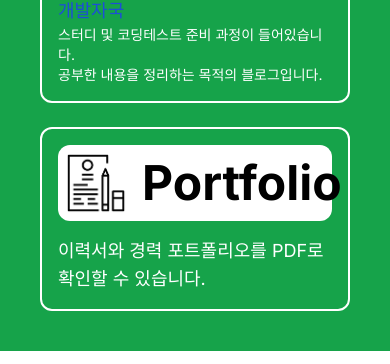
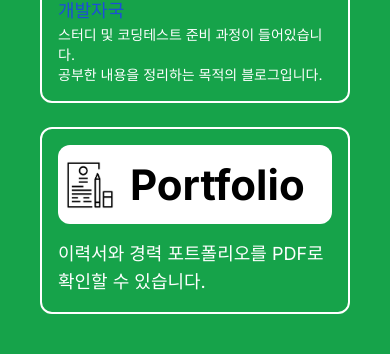
Before and after one commit to dhkang501/next-portfolio, a Next.js app: page / in a window 390 px wide. Shown: the part 4419-4783 px from the top of the page. Built offline with nearby package versions, Linux system fonts and the light colour scheme.

Commit message:
- 반응형 수정

```diff
--- a/components/templates/ArchivingSection.jsx
+++ b/components/templates/ArchivingSection.jsx
@@ -6,8 +6,8 @@ const ArchivingSection = () => {
     <section className="bg-green-600 text-white p-10">
       <div className="text-4xl md:text-6xl text-center mb-10 md:mb-20">💁‍♀️ ArchivingSection</div>
       <div className="flex flex-wrap gap-6 justify-center">
-        {/* Github */}
-        <div className="w-[380px] p-4 border-2 border-white rounded-xl">
+                {/* Github */}
+                <div className="w-[380px] p-4 border-2 border-white rounded-xl">
           <a href="https://github.com/dhkang501" className="block">
             <Image
               className="mb-4 bg-white rounded-xl h-[78px]"
@@ -46,7 +46,7 @@ const ArchivingSection = () => {
           </a>
         </div>
         {/* 이력서 및 포트폴리오 */}
-        <div className="w-[380px] p-4 border-2 border-white rounded-xl">
+        <div className="min-w-[300px] max-w-[380px] p-4 border-2 border-white rounded-xl">
           <div
             className="cursor-pointer"
             onClick={() =>
@@ -55,15 +55,17 @@ const ArchivingSection = () => {
               )
             }
           >
-            <div className="flex flex-row items-center bg-white rounded-xl mb-4 p-2">
+            <div className="flex flex-row items-center justify-start bg-white rounded-xl mb-4 p-2 gap-2 md:gap-4">
               <Image
                 src="/images/portfolio.png"
-                width="60"
-                height="60"
+                width={60}
+                height={60}
                 alt="Portfolio Icon"
-                className="rounded"
+                className="rounded flex-shrink-0 w-12 h-12 md:w-15 md:h-15"
               />
-              <p className="text-black md:text-6xl text-5xl font-bold ml-4">Portfolio</p>
+              <p className="text-black font-bold break-words pl-2 md:pl-3 text-[2.625rem] sm:text-6xl">
+                Portfolio
+              </p>
             </div>
             <div className="text-lg">
               이력서와 경력 포트폴리오를 PDF로 확인할 수 있습니다.
```
